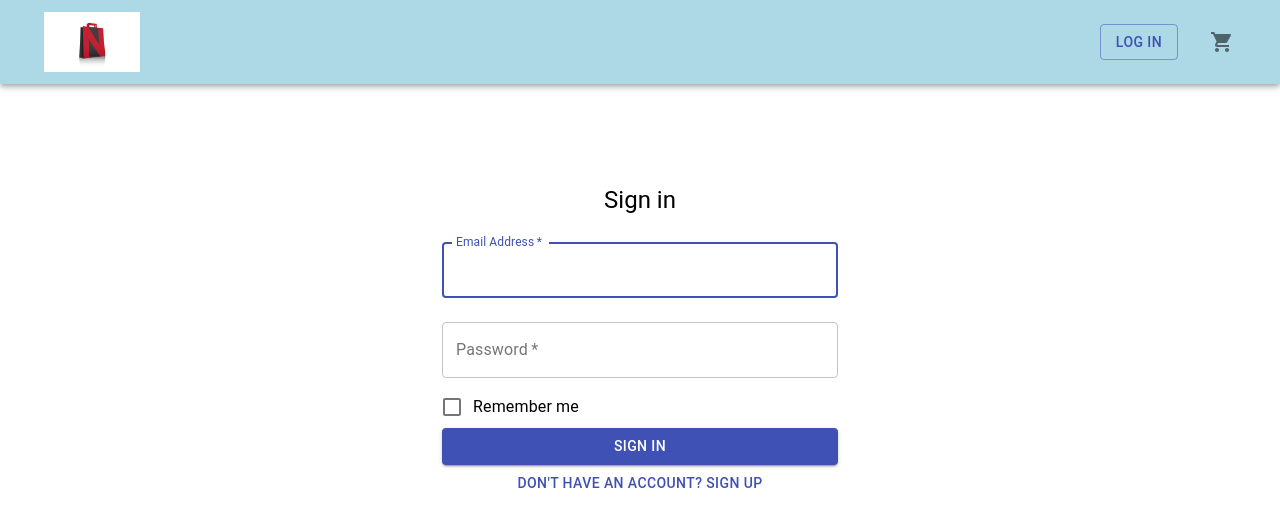
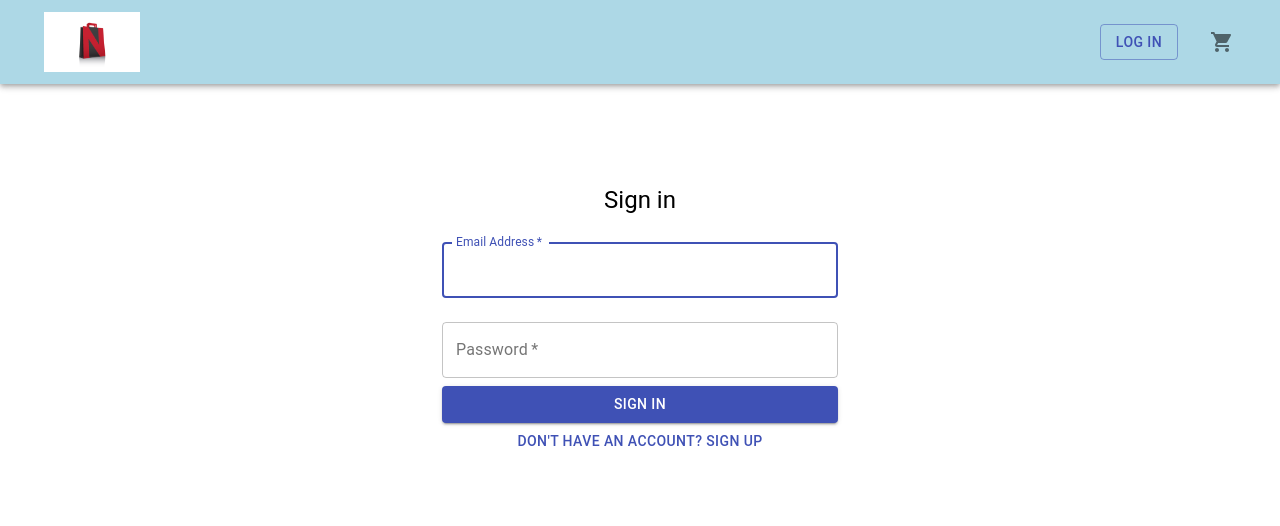
Before and after one commit to kevlie/E-Commerce-Web-App, a React (Create React App) app: page /login in a window 1280 px wide. Shown: the top 526 px of the page. Built offline with nearby package versions, Linux system fonts and the light colour scheme.

Commit message:
small edit

```diff
--- a/src/components/Login/Login.js
+++ b/src/components/Login/Login.js
@@ -59,10 +59,6 @@ class Login extends Component {
                 });
               }}
             />
-            <FormControlLabel
-              control={<Checkbox value="remember" color="primary" />}
-              label="Remember me"
-            />
             <Button
               fullWidth
               variant="contained"
```
